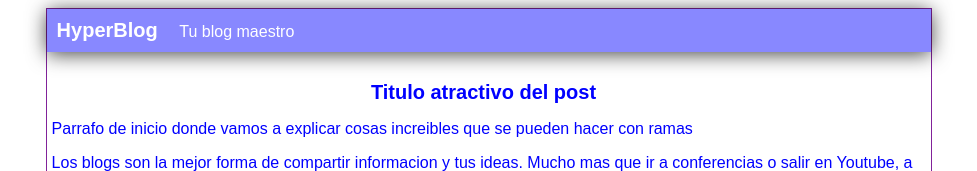
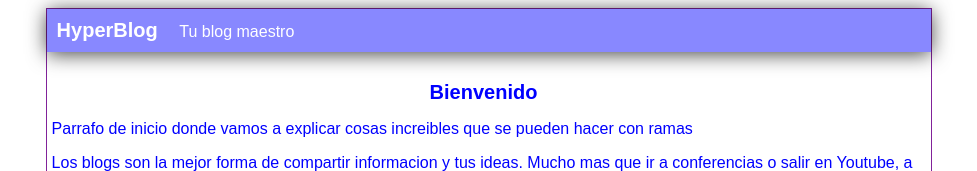
Before and after one commit to Lara9632/curso-definitivo-html-css, a plain HTML site: page block-post.html in a window 1280 px wide. Shown: the top 171 px of the page, without its empty margins (151-1128 px from the left). Drawn offline with Linux system fonts and the light colour scheme.

Commit message:
Cambie titulo del blockpost
Poquesi

```diff
--- a/block-post.html
+++ b/block-post.html
@@ -18,7 +18,7 @@
         </div>
         <div id="post">
             <h1>
-                Titulo atractivo del post
+                Bienvenido
             </h1>
             <p>
                 Parrafo de inicio donde vamos a explicar cosas
```
